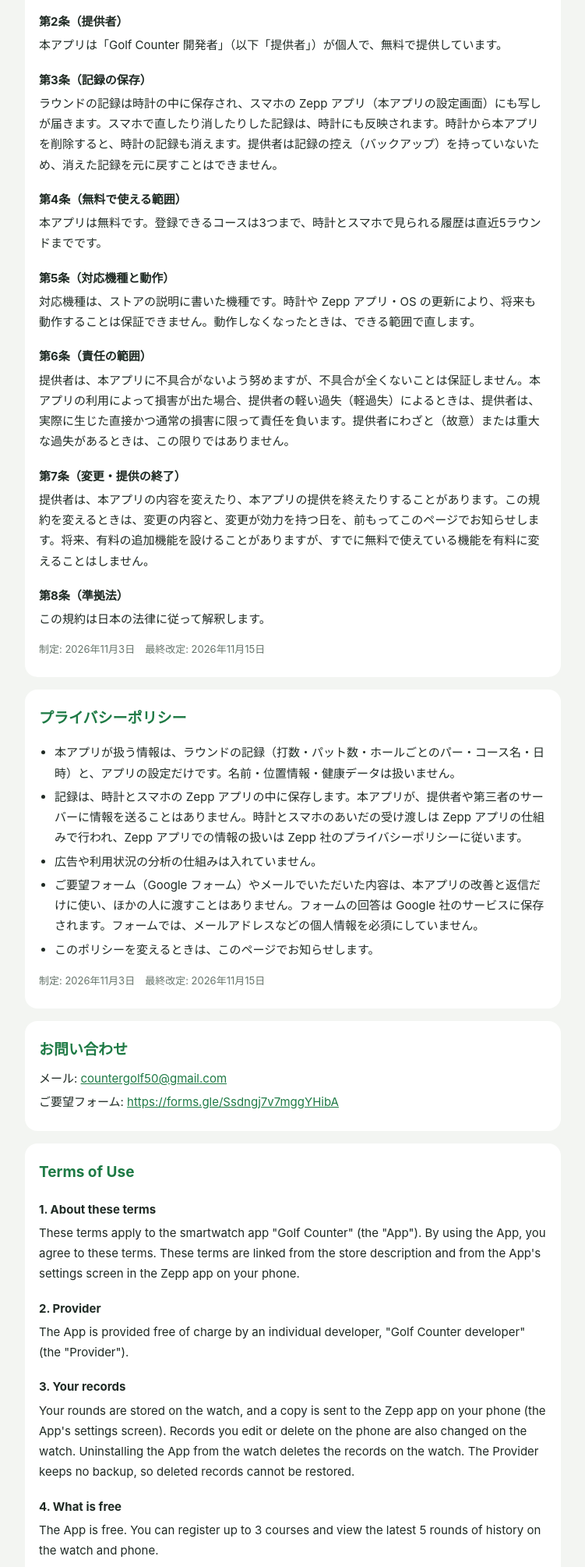
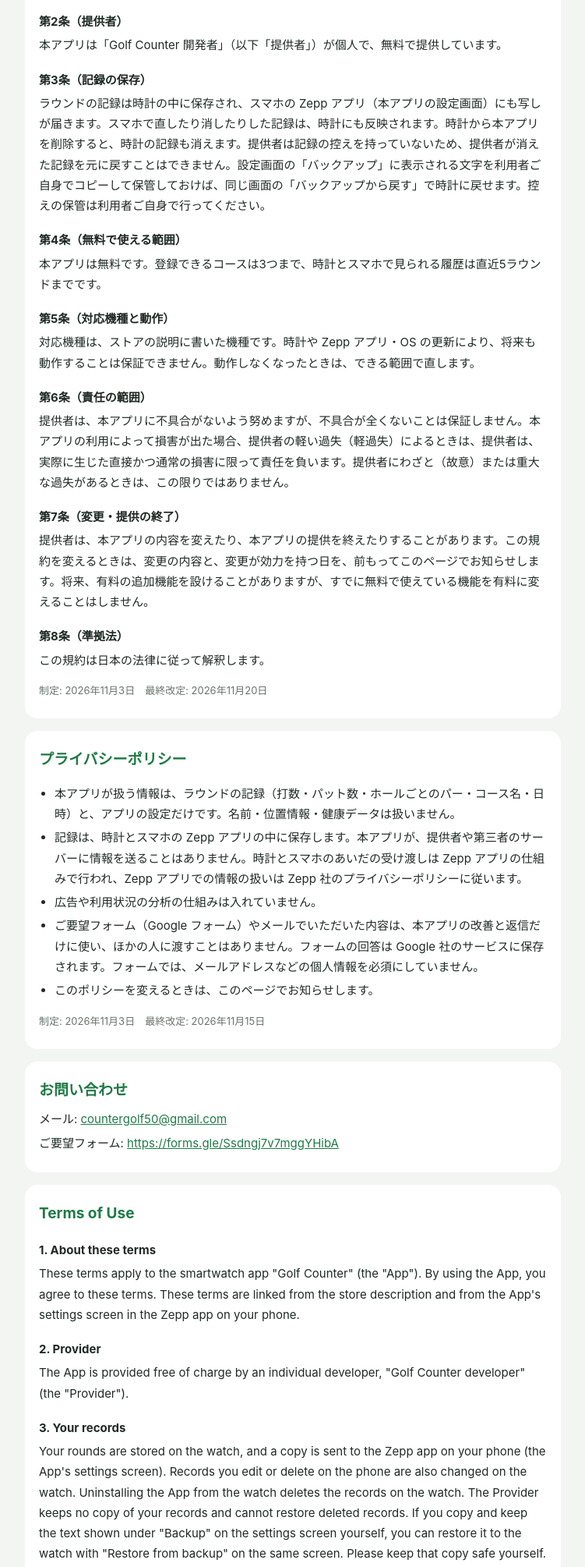
Before and after one commit to countergolf50-del/golf-counter, a plain HTML site: page index.html in a window 1280 px wide. Shown: the part 405-2414 px from the top of the page at 78% size, without its empty margins (264-1015 px from the left). Drawn offline with Linux system fonts and the light colour scheme.

Commit message:
Add files via upload

```diff
--- a/index.html
+++ b/index.html
@@ -45,7 +45,7 @@
   <h3>第2条（提供者）</h3>
   <p>本アプリは「Golf Counter 開発者」（以下「提供者」）が個人で、無料で提供しています。</p>
   <h3>第3条（記録の保存）</h3>
-  <p>ラウンドの記録は時計の中に保存され、スマホの Zepp アプリ（本アプリの設定画面）にも写しが届きます。スマホで直したり消したりした記録は、時計にも反映されます。時計から本アプリを削除すると、時計の記録も消えます。提供者は記録の控え（バックアップ）を持っていないため、消えた記録を元に戻すことはできません。</p>
+  <p>ラウンドの記録は時計の中に保存され、スマホの Zepp アプリ（本アプリの設定画面）にも写しが届きます。スマホで直したり消したりした記録は、時計にも反映されます。時計から本アプリを削除すると、時計の記録も消えます。提供者は記録の控えを持っていないため、提供者が消えた記録を元に戻すことはできません。設定画面の「バックアップ」に表示される文字を利用者ご自身でコピーして保管しておけば、同じ画面の「バックアップから戻す」で時計に戻せます。控えの保管は利用者ご自身で行ってください。</p>
   <h3>第4条（無料で使える範囲）</h3>
   <p>本アプリは無料です。登録できるコースは3つまで、時計とスマホで見られる履歴は直近5ラウンドまでです。</p>
   <h3>第5条（対応機種と動作）</h3>
@@ -56,7 +56,7 @@
   <p>提供者は、本アプリの内容を変えたり、本アプリの提供を終えたりすることがあります。この規約を変えるときは、変更の内容と、変更が効力を持つ日を、前もってこのページでお知らせします。将来、有料の追加機能を設けることがありますが、すでに無料で使えている機能を有料に変えることはしません。</p>
   <h3>第8条（準拠法）</h3>
   <p>この規約は日本の法律に従って解釈します。</p>
-  <p class="date">制定: 2026年11月3日　最終改定: 2026年11月15日</p>
+  <p class="date">制定: 2026年11月3日　最終改定: 2026年11月20日</p>
 </section>
 
 <section id="privacy-ja">
@@ -84,7 +84,7 @@
   <h3>2. Provider</h3>
   <p>The App is provided free of charge by an individual developer, "Golf Counter developer" (the "Provider").</p>
   <h3>3. Your records</h3>
-  <p>Your rounds are stored on the watch, and a copy is sent to the Zepp app on your phone (the App's settings screen). Records you edit or delete on the phone are also changed on the watch. Uninstalling the App from the watch deletes the records on the watch. The Provider keeps no backup, so deleted records cannot be restored.</p>
+  <p>Your rounds are stored on the watch, and a copy is sent to the Zepp app on your phone (the App's settings screen). Records you edit or delete on the phone are also changed on the watch. Uninstalling the App from the watch deletes the records on the watch. The Provider keeps no copy of your records and cannot restore deleted records. If you copy and keep the text shown under "Backup" on the settings screen yourself, you can restore it to the watch with "Restore from backup" on the same screen. Please keep that copy safe yourself.</p>
   <h3>4. What is free</h3>
   <p>The App is free. You can register up to 3 courses and view the latest 5 rounds of history on the watch and phone.</p>
   <h3>5. Supported devices</h3>
@@ -95,7 +95,7 @@
   <p>We may change the App or stop providing it. When we change these terms, we will announce the changes and their effective date on this page in advance. We may add paid features in the future, but we will not charge for features that are already free.</p>
   <h3>8. Governing law</h3>
   <p>These terms are governed by the laws of Japan.</p>
-  <p class="date">Effective: November 3, 2026 / Last updated: November 15, 2026</p>
+  <p class="date">Effective: November 3, 2026 / Last updated: November 20, 2026</p>
 </section>
 
 <section id="privacy-en">
```
